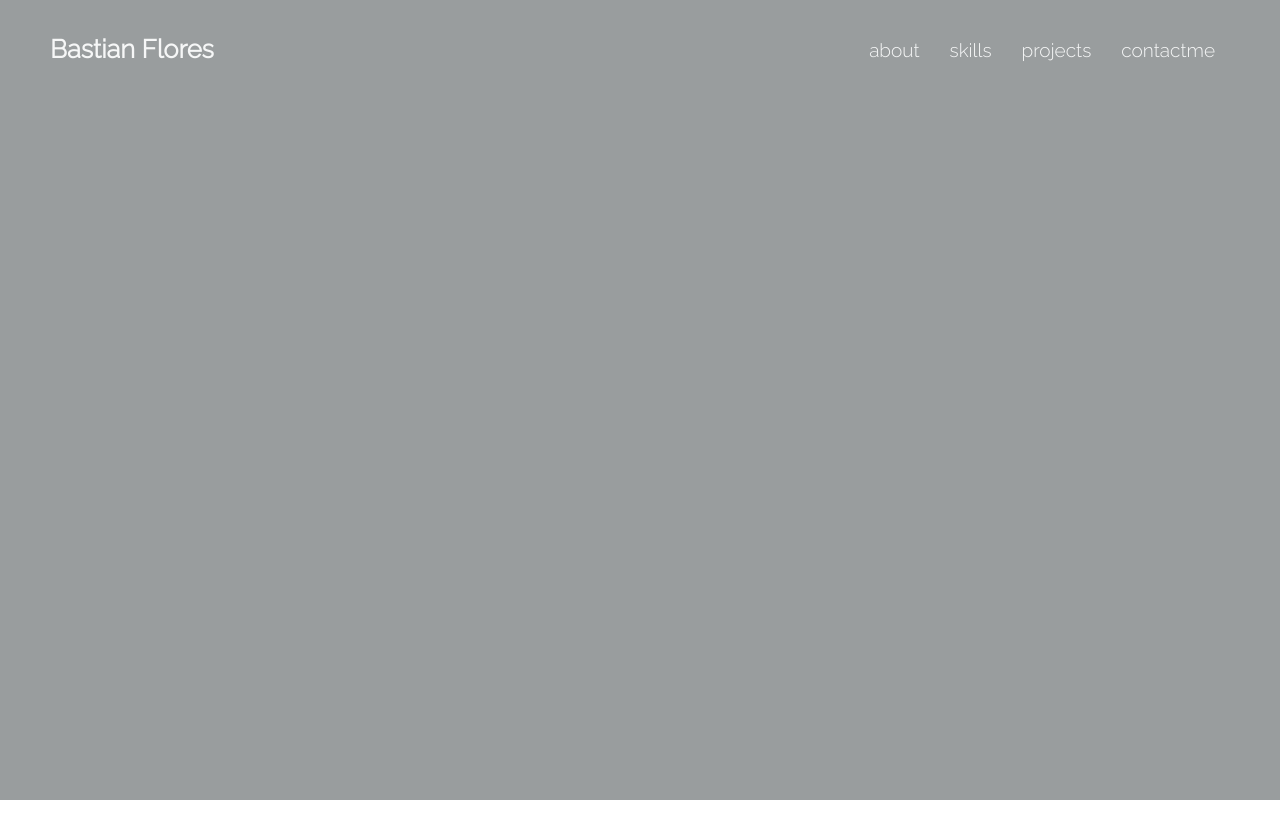
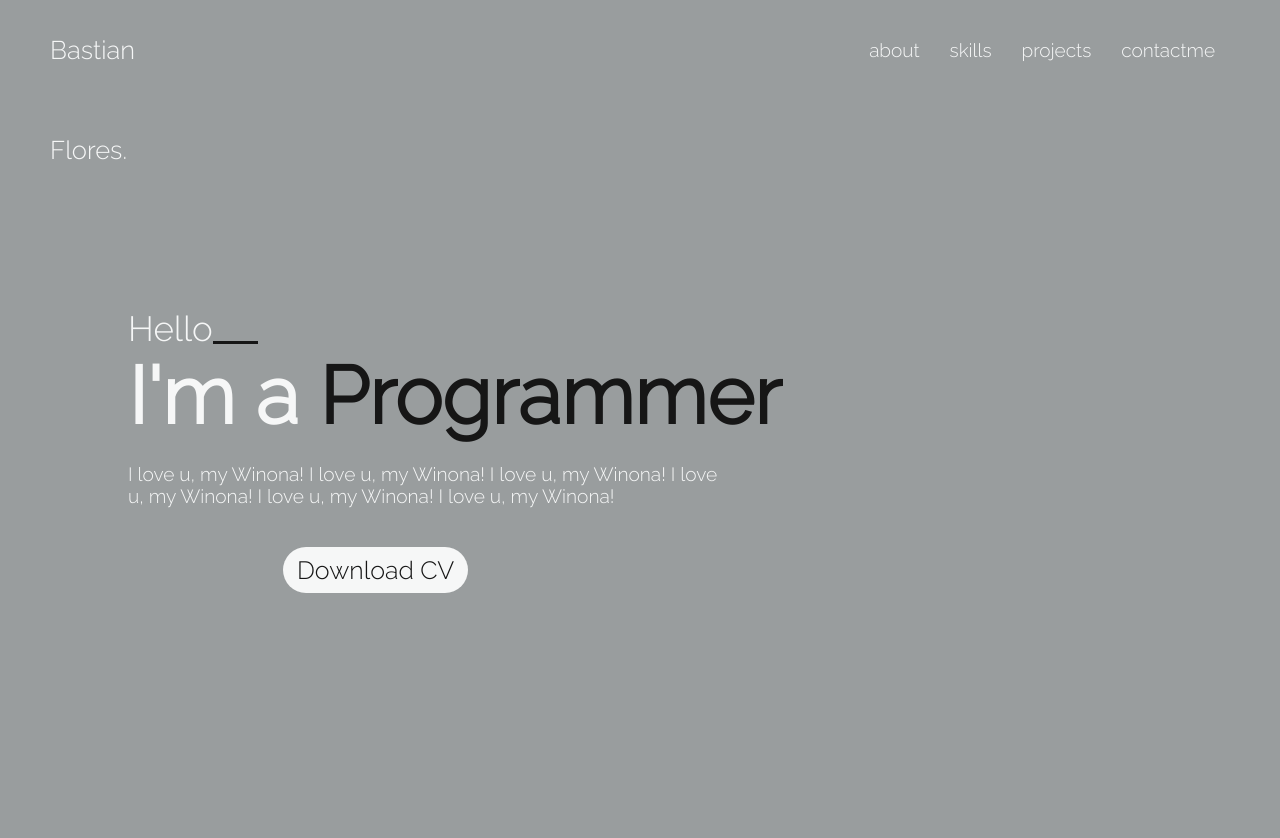
Before and after one commit to B1zzle/BSIS_REPOSITORY, a plain HTML site: page index.html in a window 1280 px wide. Before the commit the page ends 800 px from the top, so only its background shows below. Drawn offline with Linux system fonts and the light colour scheme.

Commit message:
Fixed some issues, added contents, and Download CV button
I've adjusted some of the animations.

```diff
--- a/index.html
+++ b/index.html
@@ -11,32 +11,40 @@
     <title>Bastian Bragi Flores's Portfolio</title>
   </head>
   <body>
+    <div class="container">
       <div class="intro">
         <h1 class="logo-header">
           <span class="logo">Bastian </span><span class="logo"> Flores</span>
         </h1>
       </div>
-
-    <header>
-        <h4>Bastian Flores</h4>
       <div class = "container">
           <nav>
+            <div class="logo-home">Bastian Flores.</div>
             <ul class="nav-items">
                 <li><a href="#">about</a></li>
                 <li><a href="#">skills</a></li>
                 <li><a href="#">projects</a></li>
                 <li><a href="#">contactme</a></li>
             </ul>
+          </nav>
+          <div class="wrapper">
+            <div class="cols cols0">
+              <span class="topline">Hello</span>
+              <h1>I'm a <span class="multiText">Programmer</span></h1>
+              <p>I love u, my Winona! I love u, my Winona! I love u, my Winona! I love u, my Winona! I love u, my Winona! I love u, my Winona!</p>
+              <div class="btn">
+                <button>Download CV</button>
+              </div>
+            </div>
+          </div>
 
       </div>
-          </nav>
-    </header>
+
+
+
+      </div>
 
     <script src="script.js"></script>
 
-
-    </div>
-    Hello, World!
-
   </body>
 </html>
--- a/script.js
+++ b/script.js
@@ -29,12 +29,39 @@ window.addEventListener('DOMContentLoaded', ()=>{
     })
 })
 
-const headerText = document.querySelector('header h4');
+const logoHome = document.querySelector('.logo-home');
 
-headerText.addEventListener('mouseenter', () => {
-  headerText.classList.add('rainbow-effect');
+logoHome.addEventListener('mouseenter', () => {
+    logoHome.classList.add('rainbow-effect');
 });
 
-headerText.addEventListener('mouseleave', () => {
-  headerText.classList.remove('rainbow-effect');
+logoHome.addEventListener('mouseleave', () => {
+    logoHome.classList.remove('rainbow-effect');
 });
+
+window.addEventListener('DOMContentLoaded', () => {
+    let button = document.querySelector('button'); // Replace 'button' with your actual button selector
+
+    // Your existing animation code
+    setTimeout(() => {
+        logoSpan.forEach((span, idx) => {
+            setTimeout(() => {
+                span.classList.add("active");
+            }, (idx + 1) * 400);
+        });
+
+        setTimeout(() => {
+            logoSpan.forEach((span, idx) => {
+                setTimeout(() => {
+                    span.classList.remove('active');
+                    span.classList.add('fade');
+                }, (idx + 1) * 50);
+            });
+        }, 2000);
+
+        setTimeout(() => {
+            intro.style.top = '-100vh';
+            button.style.visibility = 'visible'; // Set button visibility to visible after animation completes
+        }, 2500);
+    });
+});
--- a/style.css
+++ b/style.css
@@ -4,22 +4,22 @@
     box-sizing: border-box;
     font-family: 'Raleway', sans-serif;
 }
+
+.logo-home{
+    display: flex;
+    margin-right: 670px;
+    font-size: 1.6rem;
+    margin-left: 100px;
+    cursor: pointer;
+    color: #f6f7f7;
+}
+
 header{
     position: relative;
     left: 0;
     top: 0;
     width: 100%;
     height: 80px;
-}
-header h4{
-    position: absolute;
-    left: 20;
-    bottom: 1rem;
-    font-size: 1.6rem;
-    margin-left: 50px;
-    cursor: pointer;
-    color: #f6f7f7;
-
 }
 
 body{
@@ -116,6 +116,102 @@ nav {
     }
   }
 
+.wrapper{
+    display: flex;
+    width: 100%;
+    height: 100vh;
+    justify-content: center;
+    align-items: center;
+    padding: 0 10%;
+    overflow: hidden;
+}
+
+.cols{
+    width: 70%;
+    margin-right: 350px;
+
+}
+
+.topline{
+    display: block;
+    position: relative;
+    font-size: 35px;
+    color: #f6f7f7;
+}
+
+.topline::after{
+    position: absolute;
+    content: '';
+    height: 3px;
+    width: 45px;
+    bottom: 5px;
+    background-color: #161616;
+}
+
+h1{
+    display: block;
+    font-size: 5em;
+    font-weight: 900;
+    color: #f6f7f7;
+}
+
+.multiText{
+    color: #161616;
+    text-transform: capitalize;
+}
+
+p{
+    display: block;
+    width: 90%;
+    font-size: 1.2em;
+    margin-top: 20px;
+    color: #f6f7f7;
+}
+
+.btn {
+    width: 100%;
+    position: relative;
+    left: 150px;
+}
+
+button {
+    outline: none;
+    border: none;
+    cursor: pointer;
+    font-size: 25px;
+    font-weight: 400;
+    color: #161616;
+    background-color: #f6f7f7;
+    padding: 8px 14px;
+    margin: 40px 5px;
+    text-transform: capitalize;
+    position: relative;
+    overflow: hidden;
+    border-radius: 30px;
+    z-index: 1;
+    visibility: hidden;
+}
+
+button::before {
+    content: '';
+    position: absolute;
+    left: 50%;
+    top: 50%;
+    transform: translate(-50%, -50%);
+    width: 0;
+    height: 0;
+    background: #f8c8dc; /* Change this color to the desired hover color */
+    color: #f6f7f7;
+    border-radius: 50%;
+    transition: 0.8s;
+    z-index: -1;
+}
+
+button:hover::before {
+    width: 200px;
+    height: 200px;
+}
+
 /* Splash Screen */
 .intro{
     position: fixed;
```
Lines whose indentation alone changed are shown as unchanged.
